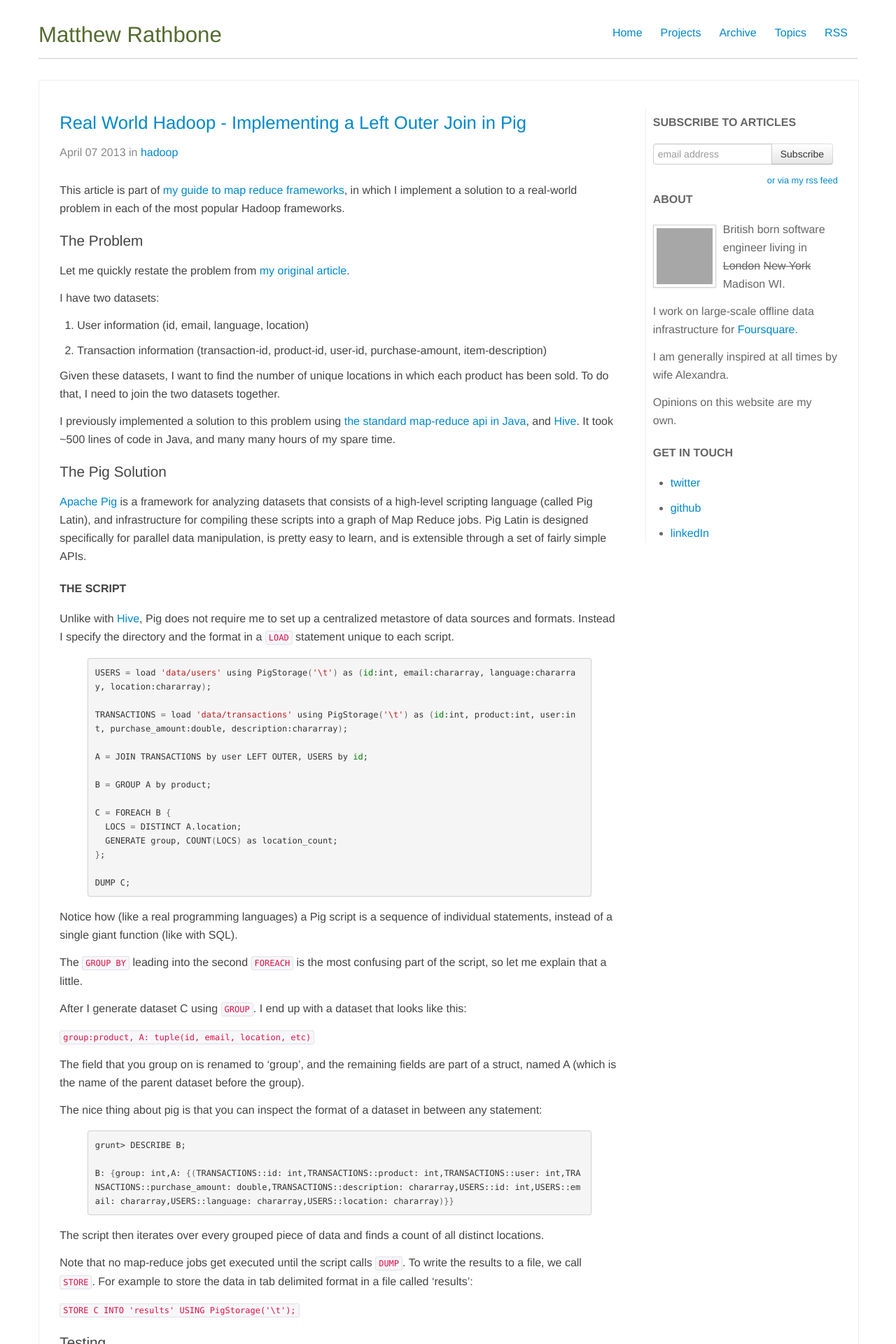
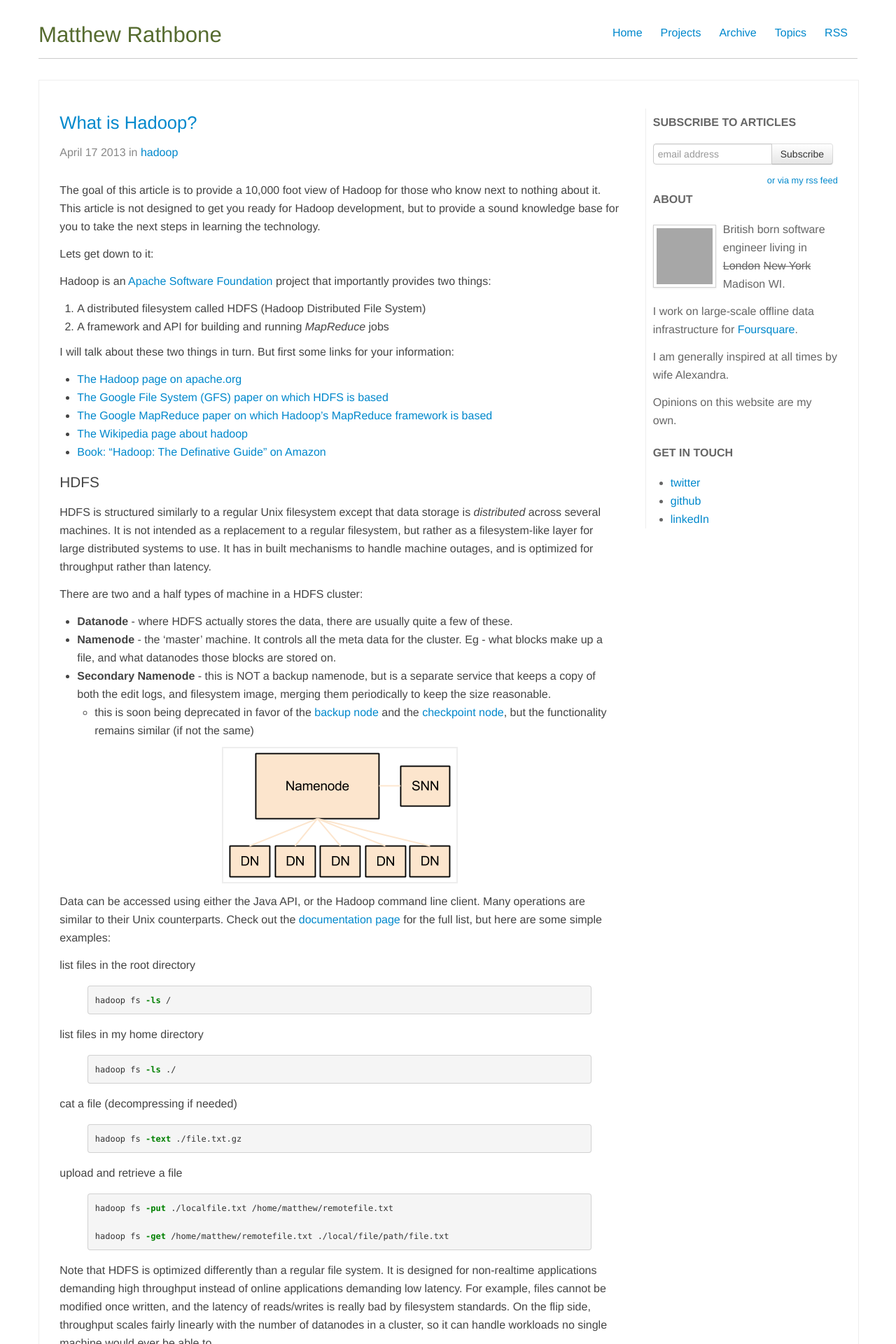
Before and after one commit to rathboma/rathboma.github.com, a Jekyll site: the page built from index.html, in a window 1280 px wide. Shown: the top 1920 px of the page at 70% size. Built offline with Jekyll 4.4.1, drawn with Linux system fonts in a browser that asks for light colours; the list of posts is cut into pages by our own code; some of the changed text lies outside the part shown; grey boxes are pictures that could not be loaded.

Commit message:
new article, what is hadoop?

```diff
--- /dev/null
+++ b/_posts/2013-04-17-what-is-hadoop.md
@@ -0,0 +1,199 @@
+---
+title: What is Hadoop?
+layout: post
+description: A high level overview of Hadoop without going in to too much technical detail.
+subject: hadoop
+tags:
+- about hadoop
+- hadoop
+- introduction
+- big data
+---
+
+The goal of this article is to provide a 10,000 foot view of Hadoop for those who know next to nothing about it. This article is not designed to get you ready for Hadoop development, but to provide a sound knowledge base for you to take the next steps in learning the technology.
+
+Lets get down to it:
+
+Hadoop is an [Apache Software Foundation][apache] project that importantly provides two things:
+
+1. A distributed filesystem called HDFS (Hadoop Distributed File System)
+2. A framework and API for building and running *MapReduce* jobs
+
+I will talk about these two things in turn. But first some links for your information:
+
+* [The Hadoop page on apache.org][hadoop]
+* [The Google File System (GFS) paper on which HDFS is based][gfs]
+* [The Google MapReduce paper on which Hadoop's MapReduce framework is based][mapreduce]
+* [The Wikipedia page about hadoop][wikipedia]
+* [Book: "Hadoop: The Definative Guide" on Amazon][hadoop-book]
+
+## HDFS
+
+HDFS is structured similarly to a regular Unix filesystem except that data storage is *distributed* across several machines. It is not intended as a replacement to a regular filesystem, but rather as a filesystem-like layer for large distributed systems to use. It has in built mechanisms to handle machine outages, and is optimized for throughput rather than latency.
+
+There are two and a half types of machine in a HDFS cluster:
+
+- **Datanode** - where HDFS actually stores the data, there are usually quite a few of these.
+- **Namenode** - the 'master' machine. It controls all the meta data for the cluster. Eg - what blocks make up a file, and what datanodes those blocks are stored on.
+- **Secondary Namenode** - this is NOT a backup namenode, but is a separate service that keeps a copy of both the edit logs, and filesystem image, merging them periodically to keep the size reasonable.
+  * this is soon being deprecated in favor of the [backup node][backup-node] and the [checkpoint node][checkpoint-node], but the functionality remains similar (if not the same)
+
+![hdfs diagram](/img/hdfs.png "hdfs diagram")
+
+Data can be accessed using either the Java API, or the Hadoop command line client. Many operations are similar to their Unix counterparts. Check out the [documentation page][hdfs-operations] for the full list, but here are some simple examples:
+
+list files in the root directory
+{% highlight bash %}
+hadoop fs -ls /
+{% endhighlight %}
+
+list files in my home directory
+{% highlight bash %}
+hadoop fs -ls ./
+{% endhighlight %}
+
+cat a file (decompressing if needed)
+{% highlight bash %}
+hadoop fs -text ./file.txt.gz
+{% endhighlight %}
+
+upload and retrieve a file
+{% highlight bash %}
+hadoop fs -put ./localfile.txt /home/matthew/remotefile.txt
+
+hadoop fs -get /home/matthew/remotefile.txt ./local/file/path/file.txt
+{% endhighlight %}
+
+Note that HDFS is optimized differently than a regular file system. It is designed for non-realtime applications demanding high throughput instead of online applications demanding low latency. For example, files cannot be modified once written, and the latency of reads/writes is really bad by filesystem standards. On the flip side, throughput scales fairly linearly with the number of datanodes in a cluster, so it can handle workloads no single machine would ever be able to.
+
+HDFS also has a bunch of unique features that make it ideal for distributed systems:
+
+* **Failure tolerant** - data can be duplicated across multiple datanodes to protect against machine failures. The industry standard seems to be a replication factor of 3 (everything is stored on three machines).
+* **Scalability** - data transfers happen directly with the datanodes so your read/write capacity scales fairly well with the number of datanodes
+* **Space** - need more disk space? Just add more datanodes and re-balance
+* **Industry standard** - Lots of other distributed applications build on top of HDFS (HBase, Map-Reduce)
+* **Pairs well with MapReduce** - As we shall learn
+
+#### HDFS Resources
+
+For more information about the design of HDFS, you should read through [apache documentation page][hdfs-architecture]. In particular the [streaming and data access section][hdfs-access-patterns] has some really simple and informative diagrams on how data read/writes actually happen.
+
+## MapReduce
+
+The second fundamental part of Hadoop is the MapReduce layer. This is made up of two sub components:
+
+* An API for writing MapReduce workflows in Java.
+* A set of services for managing the execution of these workflows.
+
+### The Map and Reduce APIs
+
+The basic premise is this:
+
+1. Map tasks perform a transformation.
+2. Reduce tasks perform an aggregation.
+
+In scala, a simplified version of a MapReduce job might look like this:
+
+{% highlight scala %}
+
+def map(lineNumber: Long, sentance: String) = {
+  val words = sentance.split()
+  words.foreach{word =>
+    output(word, 1)
+  }
+}
+
+
+def reduce(word: String, counts: Iterable[Long]) = {
+  var total = 0l
+  counts.foreach{count =>
+    total += count
+  }
+  output(word, total)
+}
+
+{% endhighlight %}
+
+Notice that the output to a map and reduce task is always a `KEY, VALUE` pair. You always output exactly one key, and one value.
+The input to a reduce is `KEY, ITERABLE[VALUE]`. Reduce is called **exactly once** for each key output by the map phase. The `ITERABLE[VALUE]` is the set of all values output by the map phase for that key.
+
+So if you had map tasks that output
+
+{% highlight bash %}
+map1: key: foo, value: 1
+map2: key: foo, value: 32
+{% endhighlight %}
+
+Your reducer would receive:
+
+{% highlight bash %}
+key: foo, values: [1, 32]
+{% endhighlight %}
+
+Counter intuitively, one of the most important parts of a MapReduce job is what happens **between** map and reduce, there are 3 other stages; Partitioning, Sorting, and Grouping. In the default configuration, the goal of these intermediate steps is to ensure this behavior; that the values for each key are grouped together ready for the `reduce()` function. APIs are also provided if you want to tweak how these stages work (like if you want to perform a secondary sort).
+
+Here's a diagram of the full workflow to try and demonstrate how these pieces all fit together, but really at this stage it's more important to understand how map and reduce interact rather than understanding all the specifics of how that is implemented.
+
+![mapreduce diagram](/img/map-reduce.png)
+
+
+What's really powerful about this API is that there is no dependency between any two of the same task. To do it's job a `map()` task does not need to know about other map task, and similarly a single `reduce()` task has all the context it needs to aggregate for any particular key, it does not share any state with other reduce tasks.
+
+Taken as a whole, this design means that the stages of the pipeline can be easily distributed to an arbitrary number of machines. Workflows requiring massive datasets can be easily distributed across hundreds of machines because there are no inherent dependencies between the tasks requiring them to be on the same machine.
+
+#### MapReduce API Resources
+
+If you want to learn more about MapReduce (generally, and within Hadoop) I recommend you read the [Google MapReduce paper][mapreduce], the [Apache MapReduce documentation][hadoop-mapreduce-docs], or maybe even [the hadoop book][hadoop-book]. Performing a web search for MapReduce tutorials also offers a lot of useful information.
+
+To make things more interesting, many projects have been built on top of the MapReduce API to ease the development of MapReduce workflows. For example [Hive][hive] lets you write SQL to query data on HDFS instead of Java. There are many more examples, so if you're interested in learning more about these frameworks, [I've written a separate article][my-hadoop-guide] about the most common ones.
+
+### The Hadoop Services for Executing MapReduce Jobs
+
+Hadoop MapReduce comes with two primary services for scheduling and running MapReduce jobs. They are the *Job Tracker (JT)* and the *Task Tracker (TT)*. Broadly speaking the JT is the master and is in charge of allocating tasks to task trackers and scheduling these tasks globally. A TT is in charge of running the Map and Reduce tasks themselves.
+
+When running, each TT registers itself with the JT and reports the number of 'map' and 'reduce' slots it has available, the JT keeps a central registry of these across all TTs and allocates them to jobs as required. When a task is completed, the TT re-registers that slot with the JT and the process repeats.
+
+Many things can go wrong in a big distributed system, so these services have some clever tricks to ensure that your job finishes successfully:
+* **Automatic retries** - if a task fails, it is retried N times (usually 3) on different task trackers.
+* **Data locality optimizations** - if you co-locate a TT with a HDFS Datanode (which you should) it will take advantage of data locality to make reading the data faster
+* **Blacklisting a bad TT** - if the JT detects that a TT has too many failed tasks, it will blacklist it. No tasks will then be scheduled on this task tracker.
+* **Speculative Execution** - the JT can schedule the same task to run on several machines at the same time, just in case some machines are slower than others. When one version finishes, the others are killed.
+
+
+Here's a simple diagram of a typical deployment with TTs deployed alongside datanodes.
+![hadoop infra](/img/hadoop-infrastructure.jpg)
+
+#### MapReduce Service Resources
+
+For more reading on the JobTracker and TaskTracker check out [Wikipedia][wikipedia-jt] or the [Hadoop book][hadoop-book]. I find the [apache documentation][hadoop-mapreduce-docs] pretty confusing when just trying to understand these things at a high level, so again doing a web-search can be pretty useful.
+
+
+## Wrap Up
+
+I hope this introduction to Hadoop was useful. There is a lot of information on-line, but I didn't feel like anything described Hadoop at a high-level for beginners.
+
+The Hadoop project is a good deal more complex and deep than I have represented and is changing rapidly. For example, an initiative called MapReduce 2.0 provides a more general purpose job scheduling and resource management layer called [YARN][yarn], and there is an ever growing range of non-MapReduce applications that run on top of HDFS, such as [Cloudera Impala][impala].
+
+If you breezed through this article and the related readings and you're ready and eager to write some MapReduce jobs, you might want to check out my [article on MapReduce frameworks][my-hadoop-guide]. I also plan on creating a second article on how to start working with Hadoop as a beginner, when I do I will update this article with a link.
+
+Please get in touch in the comments or [on twitter][twitter] with any questions!
+
+
+[apache]:http://apache.org/
+[hadoop]:http://hadoop.apache.org/
+[gfs]:http://research.google.com/archive/gfs.html
+[mapreduce]:http://research.google.com/archive/mapreduce.html
+[wikipedia]:http://en.wikipedia.org/wiki/Apache_Hadoop
+[hdfs-operations]:http://hadoop.apache.org/docs/current/hadoop-project-dist/hadoop-common/FileSystemShell.html
+[hdfs-architecture]:http://hadoop.apache.org/docs/stable/hdfs_design.html
+[backup-node]:http://hadoop.apache.org/docs/stable/hdfs_user_guide.html#Backup+Node
+[checkpoint-node]:http://hadoop.apache.org/docs/stable/hdfs_user_guide.html#Checkpoint+Node
+[hdfs-access-patterns]:http://hadoop.apache.org/docs/stable/hdfs_design.html#Streaming+Data+Access
+[hadoop-mapreduce-docs]:http://hadoop.apache.org/docs/stable/mapred_tutorial.html
+[hadoop-book]:http://www.amazon.com/gp/product/1449311520/ref=as_li_qf_sp_asin_tl?ie=UTF8&camp=1789&creative=9325&creativeASIN=1449311520&linkCode=as2&tag=matratsblo-20
+[my-hadoop-guide]:/2013/01/05/a-quick-guide-to-hadoop-map-reduce-frameworks.html
+[wikipedia-jt]:http://en.wikipedia.org/wiki/Apache_Hadoop#JobTracker_and_TaskTracker:_the_MapReduce_engine
+[yarn]:http://hadoop.apache.org/docs/current/hadoop-yarn/hadoop-yarn-site/YARN.html
+[impala]:https://github.com/cloudera/impala
+[hive]:http://hive.apache.org/
+[twitter]:http://twitter.com/rathboma
--- a/css/styles.css
+++ b/css/styles.css
@@ -7,7 +7,6 @@ body {
 
 li {
   line-height:26px;
-  margin-bottom: 10px;
 }
 p {
   margin-bottom:13px;
```
Also changed, not shown: img/hadoop-infrastructure.jpg (added), img/hdfs.png (added), img/map-reduce.png (added).
